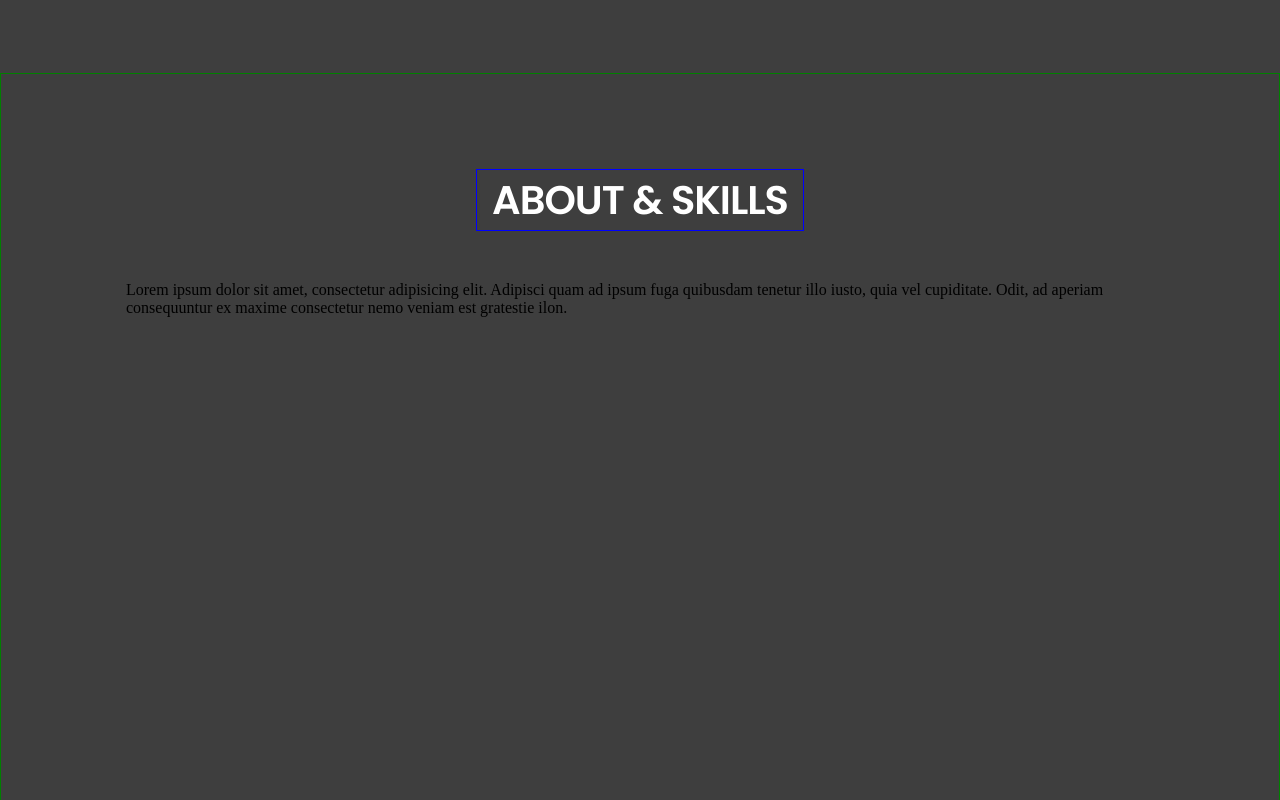
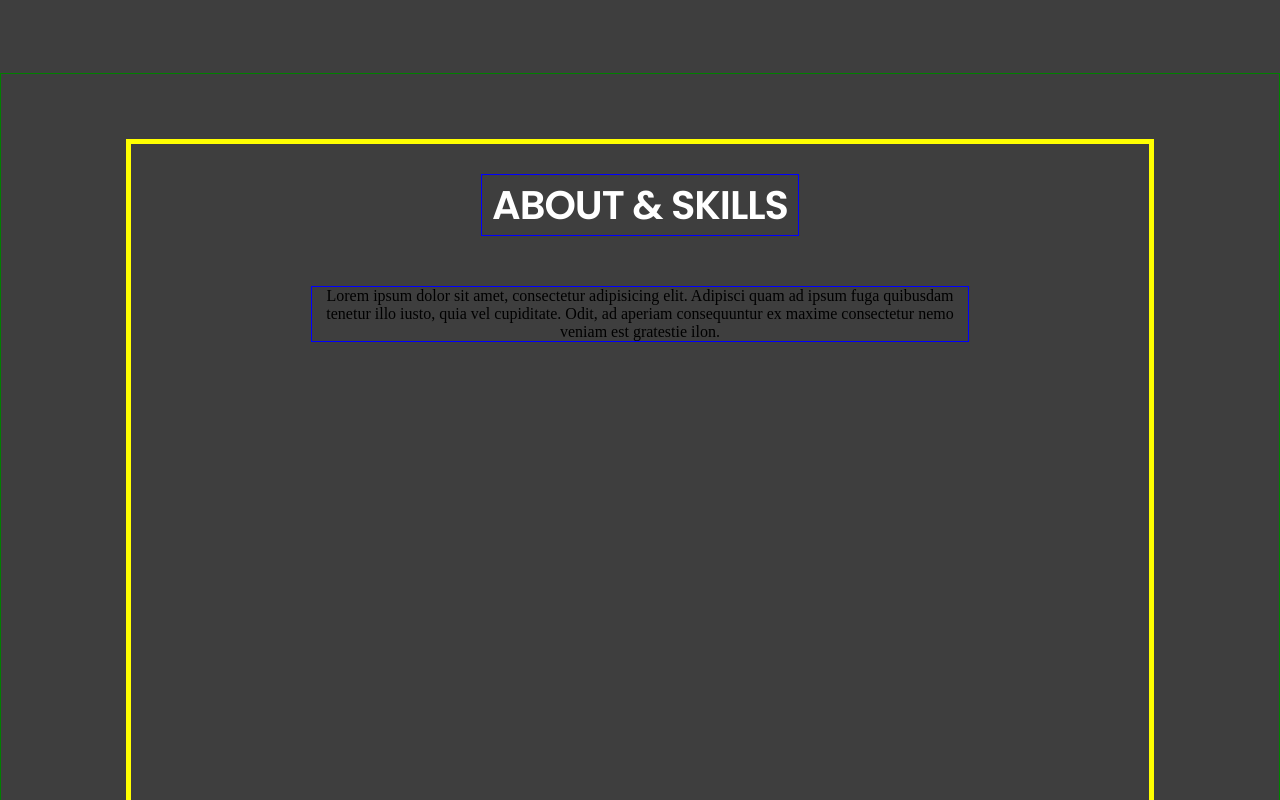
Before and after one commit to humberto782/PersonalWebsite-GarciaHumberto_WIPCopy_03, a plain HTML site: page index.html in a window 1280 px wide. Shown: the part 740-1540 px from the top of the page. Drawn offline with Linux system fonts and the light colour scheme.

Commit message:
Update files

```diff
--- a/app.css
+++ b/app.css
@@ -261,7 +261,7 @@ h2.home-subsection-description {
 .about-skills-title-wrapper {
     display: block;/*By default its block, and represents vizualization of Home Title Wrapper-Yellow*/
     margin: 65px 125px 64px 125px;/*Temporary size, change to rem to be dynamically responsive to mobile*/
-    /* border: 5px solid yellow; Temporary visibility of the flex display */
+    border: 5px solid yellow; /*Temporary visibility of the flex display*/
 }
 
 h3.about-skills-subsection-title {
@@ -274,3 +274,9 @@ h3.about-skills-subsection-title {
     font-size: 40px;/*Temporary size, change to rem to be dynamically responsive to mobile*/
     border: 1px solid blue; /*Temporary visibility of the flex display*/
 }
+
+.about-skills-content-text {
+    text-align: center;
+    border: 1px solid blue; /*Temporary visibility of the flex display*/
+    margin: 30px 180px 50px 180px;/*Temporary size, change to rem to be dynamically responsive to mobile*/
+}
```
Also changed, not shown: index.html (+2 -4 lines).
